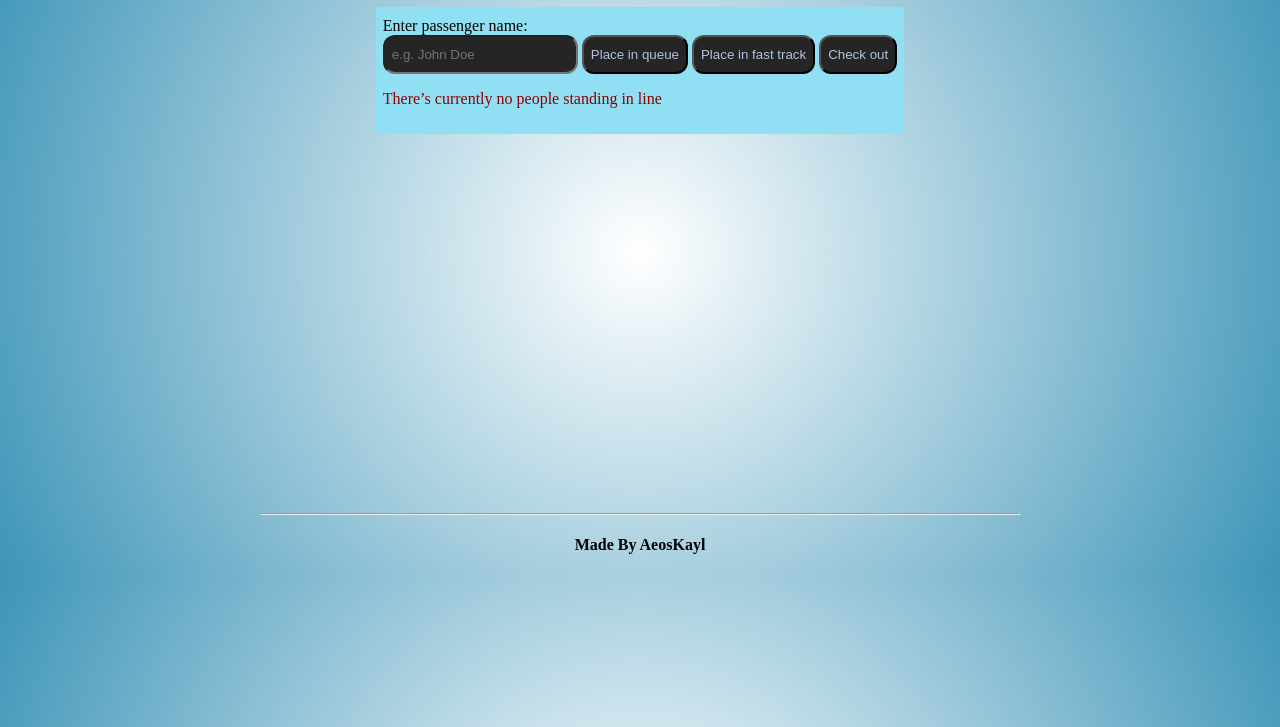
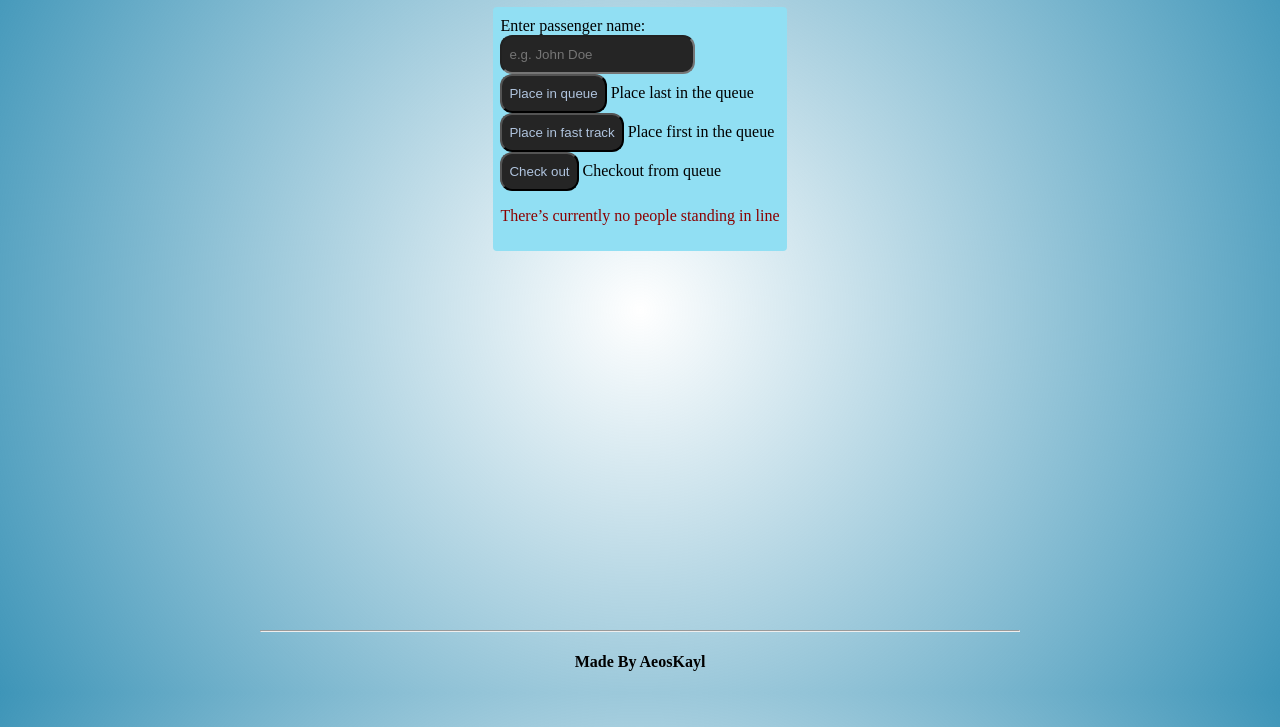
Before and after one commit to AeosKayl/Digital-Queueing-system, a plain HTML site: page index.html in a window 1280 px wide. Shown: the part 73-800 px from the top of the page. Drawn offline with Linux system fonts and the light colour scheme.

Commit message:
encased the buttons in a div tag

```diff
--- a/index.html
+++ b/index.html
@@ -15,9 +15,19 @@
     <label for="name">Enter passenger name:</label>
     <br>
     <input type="text" class="name" id="passenger-name" placeholder="e.g. John Doe">
-    <button class="button" id="queue-button">Place in queue</button>
-    <button class="button" id="vip-button">Place in fast track</button>
-    <button class="button"  id="checkout-button">Check out</button>
+    <div class="tooltip">
+      <button class="button" id="queue-button">Place in queue</button>
+      <span class="tooltiptext">Place last in the queue</span>
+    </div>
+    <div class="tooltip">
+      <button class="button" id="vip-button">Place in fast track</button>
+      <span class="tooltiptext">Place first in the queue</span>
+    </div>
+    <div class="tooltip">
+      <button class="button"  id="checkout-button">Check out</button>
+      <span class="tooltiptext">Checkout from queue</span>
+    </div>
+
     <p class="reminder" id="reminder1">There’s currently no people standing in line</p>
     <ol class="passenger-list" id="pass-list">
     </ol>
```
